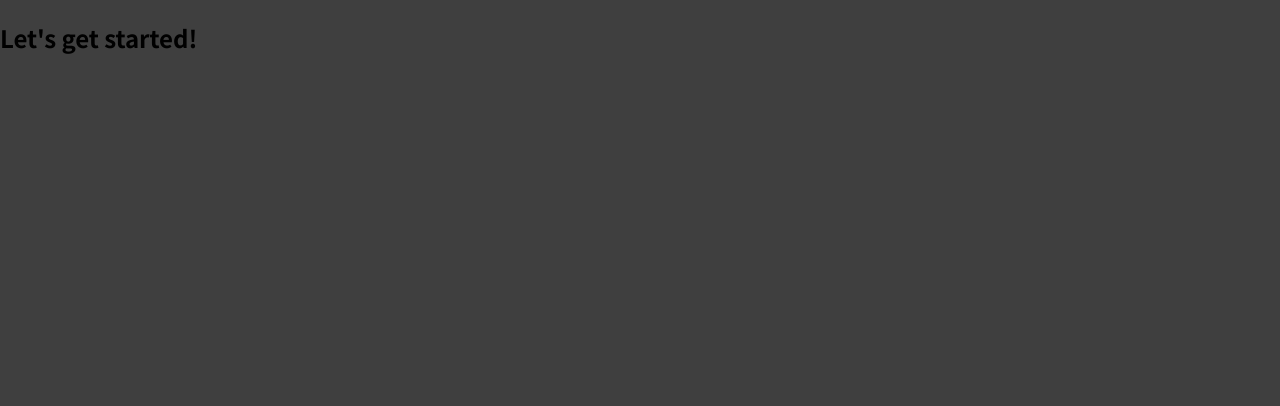
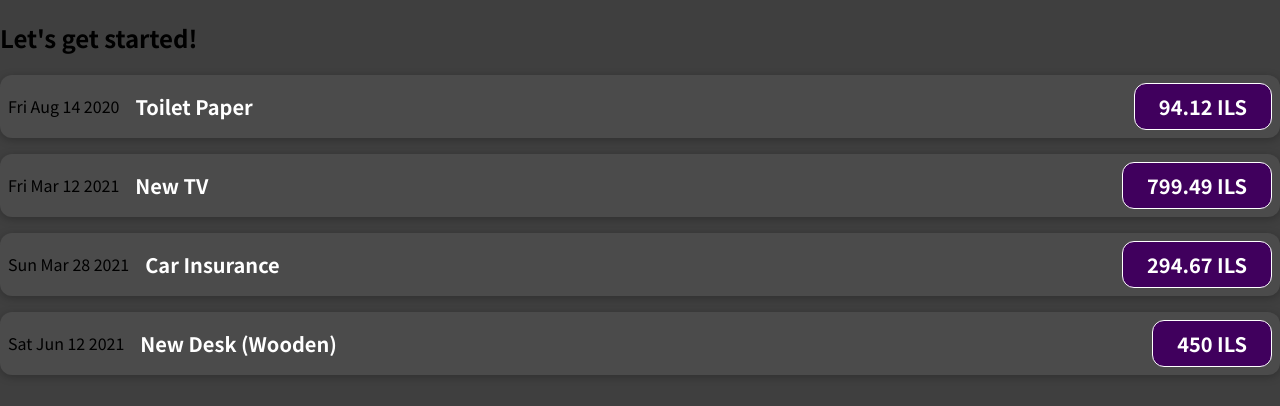
Before and after one commit to yonatanaftali/Expenses-Manager, a JavaScript app: page / in a window 1280 px wide. Shown: the top 406 px of the page. Built offline with nearby package versions, Linux system fonts and the light colour scheme.

Commit message:
Basic usage of props

```diff
--- a/src/App.js
+++ b/src/App.js
@@ -1,8 +1,52 @@
+import ExpenseItem from "./components/ExpenseItem";
+
 function App() {
+  const expenses = [
+    {
+      id: 'e1',
+      title: 'Toilet Paper',
+      amount: 94.12,
+      date: new Date(2020, 7, 14),
+    },
+    { id: 'e2', title: 'New TV', amount: 799.49, date: new Date(2021, 2, 12) },
+    {
+      id: 'e3',
+      title: 'Car Insurance',
+      amount: 294.67,
+      date: new Date(2021, 2, 28),
+    },
+    {
+      id: 'e4',
+      title: 'New Desk (Wooden)',
+      amount: 450,
+      date: new Date(2021, 5, 12),
+    },
+  ];
+
   return (
     <div>
       <h2>Let's get started!</h2>
-    </div>
+      <ExpenseItem
+        title={expenses[0].title}
+        amount={expenses[0].amount}
+        date={expenses[0].date}>
+      </ExpenseItem>
+      <ExpenseItem
+        title={expenses[1].title}
+        amount={expenses[1].amount}
+        date={expenses[1].date}>
+      </ExpenseItem>
+      <ExpenseItem
+        title={expenses[2].title}
+        amount={expenses[2].amount}
+        date={expenses[2].date}>
+      </ExpenseItem>
+      <ExpenseItem
+        title={expenses[3].title}
+        amount={expenses[3].amount}
+        date={expenses[3].date}>
+      </ExpenseItem>
+    </div >
   );
 }
 
--- /dev/null
+++ b/src/components/ExpenseItem.css
@@ -0,0 +1,56 @@
+.expense-item {
+  display: flex;
+  justify-content: space-between;
+  align-items: center;
+  box-shadow: 0 2px 8px rgba(0, 0, 0, 0.25);
+  padding: 0.5rem;
+  margin: 1rem 0;
+  border-radius: 12px;
+  background-color: #4b4b4b;
+}
+
+.expense-item__description {
+  display: flex;
+  flex-direction: column;
+  gap: 1rem;
+  align-items: flex-end;
+  flex-flow: column-reverse;
+  justify-content: flex-start;
+  flex: 1;
+}
+
+.expense-item h2 {
+  color: #3a3a3a;
+  font-size: 1rem;
+  flex: 1;
+  margin: 0 1rem;
+  color: white;
+}
+
+.expense-item__price {
+  font-size: 1rem;
+  font-weight: bold;
+  color: white;
+  background-color: #40005d;
+  border: 1px solid white;
+  padding: 0.5rem;
+  border-radius: 12px;
+}
+
+@media (min-width: 580px) {
+  .expense-item__description {
+    flex-direction: row;
+    align-items: center;
+    justify-content: flex-start;
+    flex: 1;
+  }
+
+  .expense-item__description h2 {
+    font-size: 1.25rem;
+  }
+
+  .expense-item__price {
+    font-size: 1.25rem;
+    padding: 0.5rem 1.5rem;
+  }
+}
--- /dev/null
+++ b/src/components/ExpenseItem.js
@@ -0,0 +1,15 @@
+import './ExpenseItem.css'
+
+function ExpenseItem(props) {
+    return (
+        <div className="expense-item">
+            <div>{props.date.toDateString()}</div>
+            <div className="expense-item__description">
+                <h2>{props.title}</h2>
+                <div className="expense-item__price">{props.amount} ILS</div>
+            </div>
+        </div>
+    );
+}
+
+export default ExpenseItem;
```
